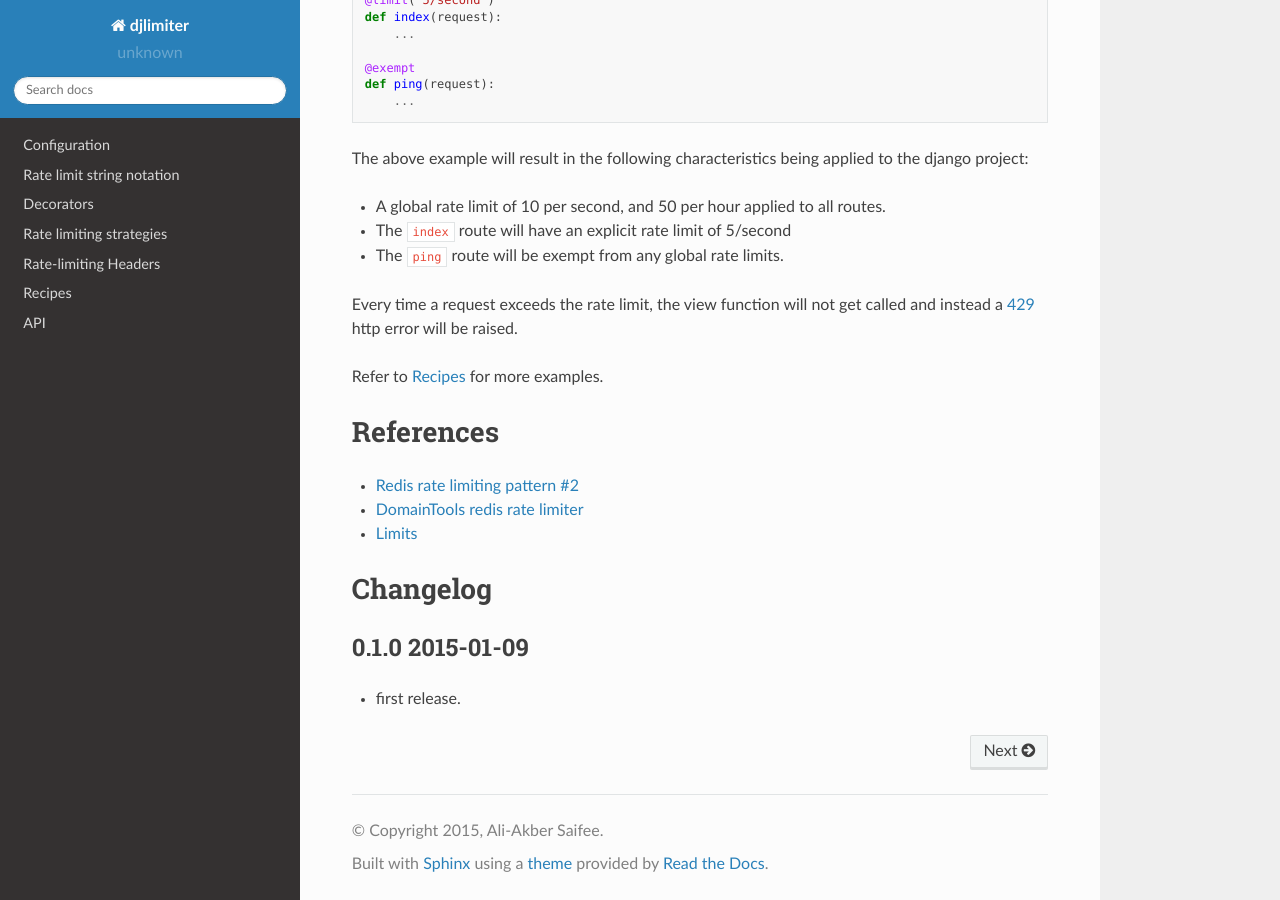
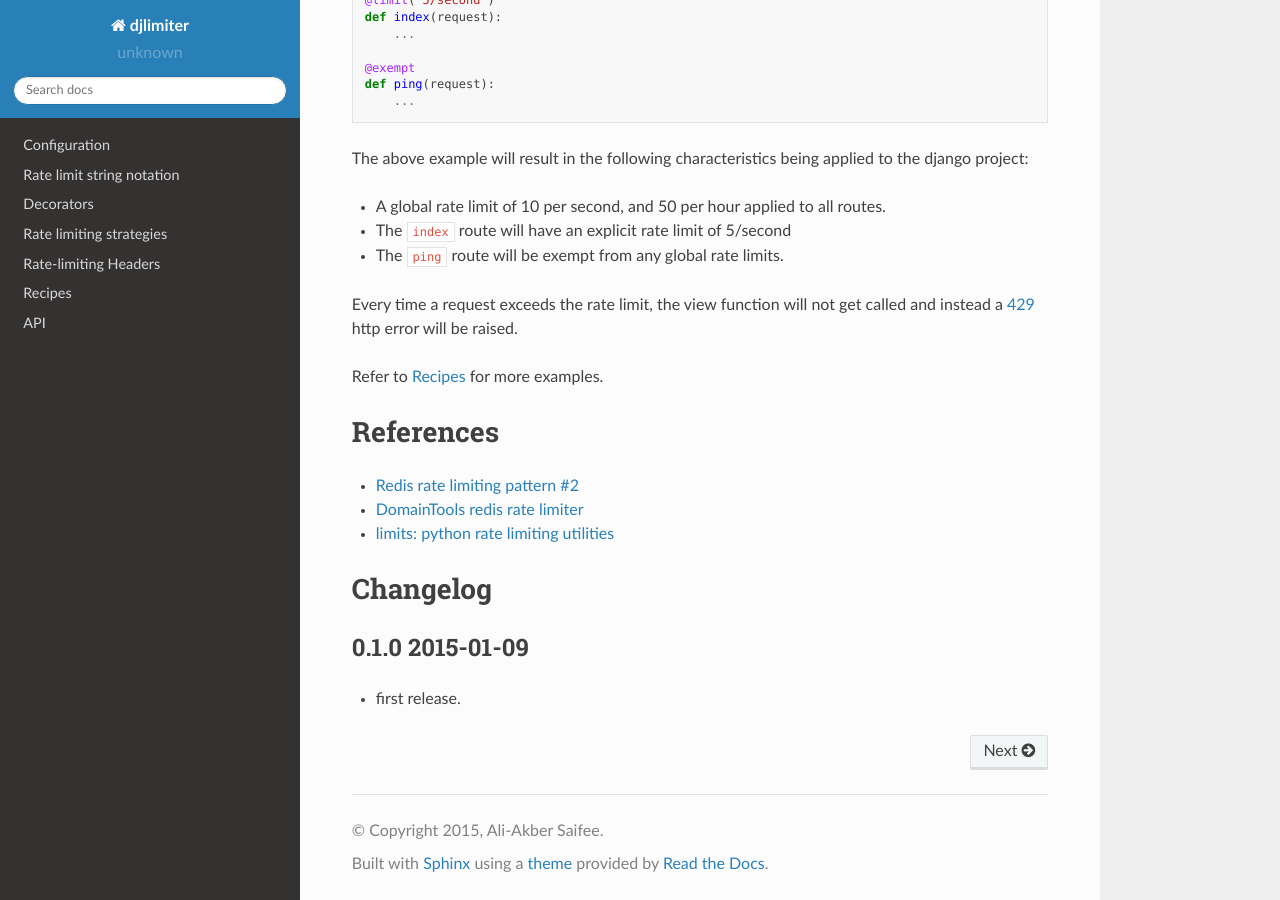
Before and after one commit to alisaifee/djlimiter, a Sphinx documentation site: the page built from doc/source/index.rst, in a window 1280 px wide and 900 px high, scrolled down 549 px. Built offline with Sphinx 7.4.7 and the Read the Docs theme 2.0.0, drawn with Linux system fonts in a browser that asks for light colours.

Commit message:
Add link to limits docs

```diff
--- a/doc/source/index.rst
+++ b/doc/source/index.rst
@@ -58,6 +58,6 @@
 ----------
 * `Redis rate limiting pattern #2 <http://redis.io/commands/INCR>`_
 * `DomainTools redis rate limiter <https://github.com/DomainTools/rate-limit>`_
-* `Limits <https://limits.readthedocs.org/en/latest>`_
+* `limits: python rate limiting utilities <https://limits.readthedocs.org>`_
 
 .. include:: ../../HISTORY.rst
```
